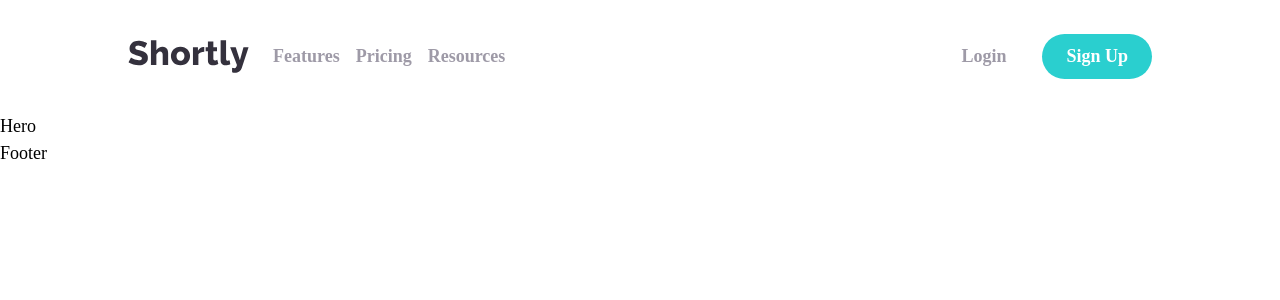
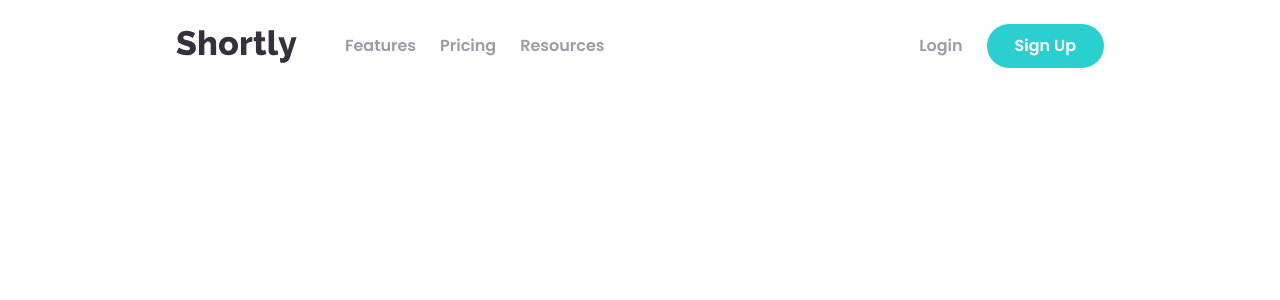
Before and after one commit to Maclemon17/Shorty, a React (Vite) app: page / in a window 1280 px wide. Shown: the top 300 px of the page. Built offline with nearby package versions, Linux system fonts and the light colour scheme.

Commit message:
Add Hero and Navbar components; update Home page layout

```diff
--- a/src/components/Hero.tsx
+++ b/src/components/Hero.tsx
@@ -1,8 +1,28 @@
-
+import heroImage from '../assets/images/illustration-working.svg';
 
 const Hero = () => {
     return (
-        <div>Hero</div>
+        <section className="container hero">
+
+            <div className="flex justify-between items-center">
+                <div className="hero-text-box items-center justify-between">
+                    <h1 className="text-[42px] font-bold">More than just shorter links</h1>
+
+                    <div className='bloc'>
+                        <p className="text-gray font-bold">Build your brand’s recognition and get detailed insights
+                            on how your links are performing.</p>
+
+                        <button className='rounded-full py-[9px] px-[24px] text-white font-bold bg-cyan'>Get Started</button>
+                    </div>
+                </div>
+
+                <div className="hero-img-box w-10/12">
+                    <img src={heroImage} alt="illustration-working" />
+
+                </div>
+            </div>
+
+        </section>
     )
 }
 
--- /dev/null
+++ b/src/components/Navbar.tsx
@@ -0,0 +1,67 @@
+import { useState } from 'react';
+import Logo from '../assets/logo.svg';
+import IconOpen from '../assets/icons/icon-hamburger.svg';
+import IconClose from '../assets/icons/icon-close.svg';
+
+const Navbar = () => {
+
+    const [openNav, setOpenNav] = useState(false);
+
+
+    const toggleNav = () => {
+        setOpenNav(!openNav);
+    }
+
+
+    return (
+        <header className="bg-white px-10 py-6 lg:px-44">
+            <div className="flex items-center justify-between">
+                {/* LOGO */}
+                <div className="flex items-center gap-12">
+                    <img src={Logo} alt="logo" className="select-none cursor-pointer" />
+
+                    <nav>
+                        <ul className="hidden md:flex items-center gap-6 text-[16px] font-semibold text-grayish-violet cursor-pointer transition">
+                            <li className="hover:text-black"><a href="/">Features</a></li>
+                            <li className="hover:text-black"><a href="/">Pricing</a></li>
+                            <li className="hover:text-black"><a href="/">Resources</a></li>
+                        </ul>
+                    </nav>
+                </div>
+
+                {/* ACTION BUTTONS */}
+                <div className="hidden md:flex items-center gap-6 text-grayish-violet text-[16px] font-semibold transition">
+                    <button className="hover:text-black">Login</button>
+                    <button className="px-7 py-2.5 rounded-4xl bg-cyan hover:opacity-70 text-white">Sign Up</button>
+                </div>
+
+
+                {/* MOBILE NAV */}
+                <div className="md:hidden cursor-pointer">
+                    {openNav ? (
+                        <img src={IconClose} alt="close" className="w-6 h-6" onClick={toggleNav} />
+                    ) : (
+                        <img src={IconOpen} alt="open" className="w-8 h-6" onClick={toggleNav} />
+                    )}
+                </div>
+            </div>
+
+            <div className={`${openNav ? "translate-x-0" : "-translate-x-full hidden"} lg:hidden flex flex-col text-center gap-10 absolute top-20 left-10 right-10 p-10  h-fit bg-dark-blue text-xl rounded-2xl`}>
+                <nav>
+                    <ul className="flex flex-col items-center gap-6 text-[16px] font-semibold text-gray cursor-pointer transition">
+                        <li className="hover:text-black"><a href="/">Features</a></li>
+                        <li className="hover:text-black"><a href="/">Pricing</a></li>
+                        <li className="hover:text-black"><a href="/">Resources</a></li>
+                    </ul>
+                </nav>
+
+                <div className="flex flex-col items-center gap-6 text-grayish-violet text-[16px] font-semibold transition">
+                    <button className="hover:text-black">Login</button>
+                    <button className="px-7 py-2.5 w-full rounded-4xl bg-cyan hover:opacity-70 text-white">Sign Up</button>
+                </div>
+            </div>
+        </header>
+    )
+}
+
+export default Navbar
--- a/src/index.css
+++ b/src/index.css
@@ -1,3 +1,4 @@
+@import url("https://fonts.googleapis.com/css2?family=Poppins:ital,wght@0,100;0,200;0,300;0,400;0,500;0,600;0,700;0,800;0,900;1,100;1,200;1,300;1,400;1,500;1,600;1,700;1,800;1,900&display=swap");
 @import "tailwindcss";
 
 @theme {
@@ -13,14 +14,8 @@
 }
 
 body {
-  font-family: "Hev", poppins;
+  font-family: poppins, sans-serif;
   font-size: 18px;
-}
-
-.container {
-  width: 100%;
-  padding: 0 calc(10%);
-  margin: auto;
 }
 
 /* #f94c30
--- a/src/pages/Home.tsx
+++ b/src/pages/Home.tsx
@@ -1,20 +1,22 @@
 import Footer from "../components/Footer"
 import Header from "../components/Header"
 import Hero from "../components/Hero"
+import Navbar from "../components/Navbar"
 
 
 const Home = () => {
     return (
         <>
             {/* HEADER */}
-            <Header />
+            {/* <Header /> */}
+            <Navbar />
             {/* MAIN */}
             <main>
-                <Hero />
+                {/* <Hero /> */}
             </main>
 
             {/* FOOTER */}
-            <Footer />
+            {/* <Footer /> */}
         </>
     )
 }
```
